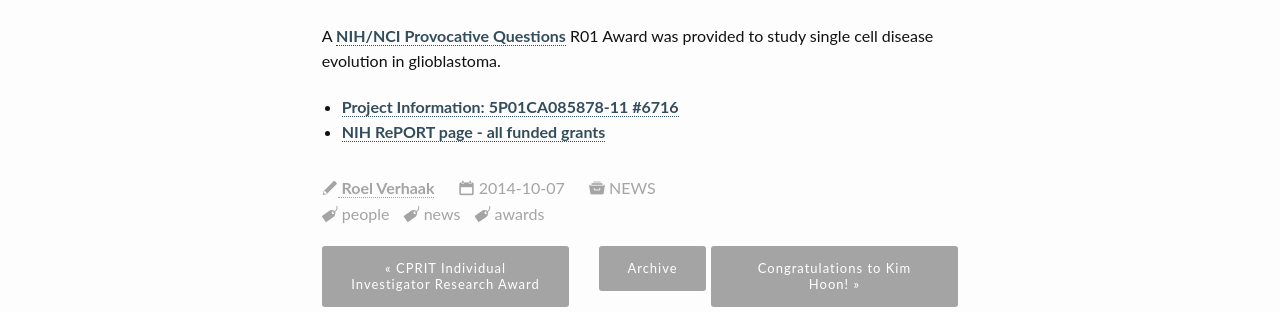
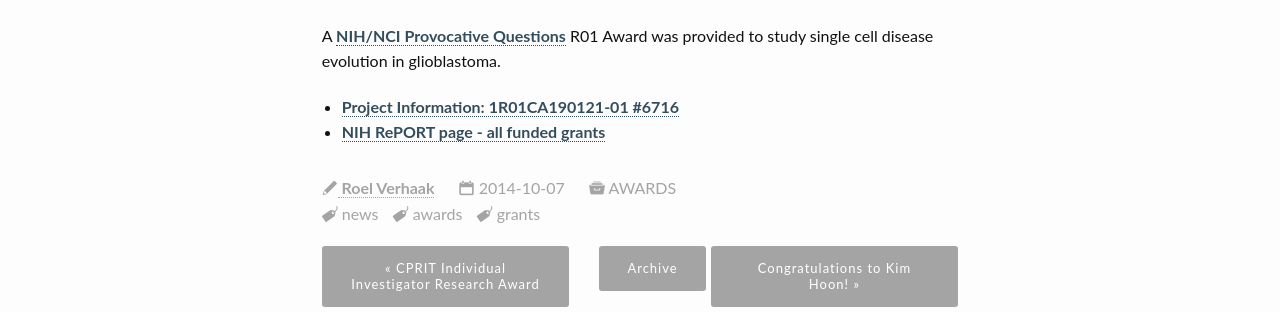
Before and after one commit to crazyhottommy/verhaaklab.github.io, a Jekyll site: the page built from _posts/news/2014-10-07-award_verhaak_ro1.md, in a window 1280 px wide. Shown: the part 347-659 px from the top of the page. Built offline with Jekyll 4.4.1, drawn with Linux system fonts in a browser that asks for light colours; nearby versions of some CDN libraries; comment, search, counter and statistics services are not loaded.

Commit message:
ro1 entry corrected

```diff
--- a/_posts/news/2014-10-07-award_verhaak_ro1.md
+++ b/_posts/news/2014-10-07-award_verhaak_ro1.md
@@ -3,11 +3,11 @@
 title: "Approval of NIH RO1"
 teaser: "Roel wins NIH RO1 under <i>NCI Provocative Questions</i>"
 categories:
-    - news
+    - awards
 tags:
-    - people
     - news
     - awards
+    - grants
 date: 2014-10-07
 comments: true
 show_meta: true
@@ -15,5 +15,5 @@
 
 A [NIH/NCI Provocative Questions](http://provocativequestions.nci.nih.gov) R01 Award was provided to study single cell disease evolution in glioblastoma.
 
-*   [Project Information: 5P01CA085878-11 #6716](http://projectreporter.nih.gov/project_info_description.cfm?aid=8792138&icde=24987280&ddparam=&ddvalue=&ddsub=&cr=2&csb=default&cs=ASC)
+*   [Project Information: 1R01CA190121-01 #6716](http://projectreporter.nih.gov/project_info_description.cfm?aid=8792138&icde=24987280&ddparam=&ddvalue=&ddsub=&cr=2&csb=default&cs=ASC)
 *   [NIH RePORT page - all funded grants](http://projectreporter.nih.gov/Reporter_Viewsh.cfm?sl=13EDC003498FCED77598B8961CAA4A01A2FFCEB861BF)
```
